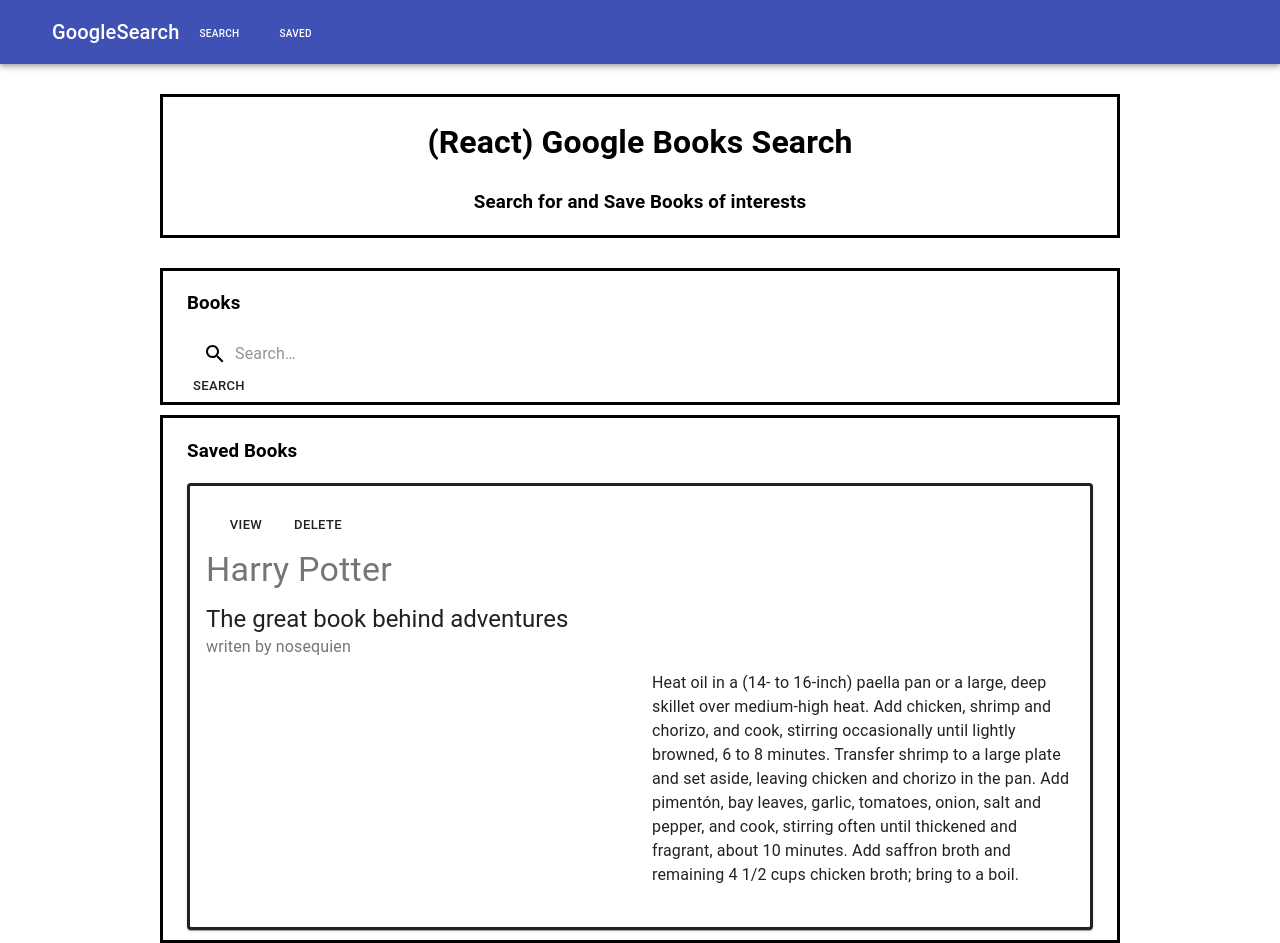
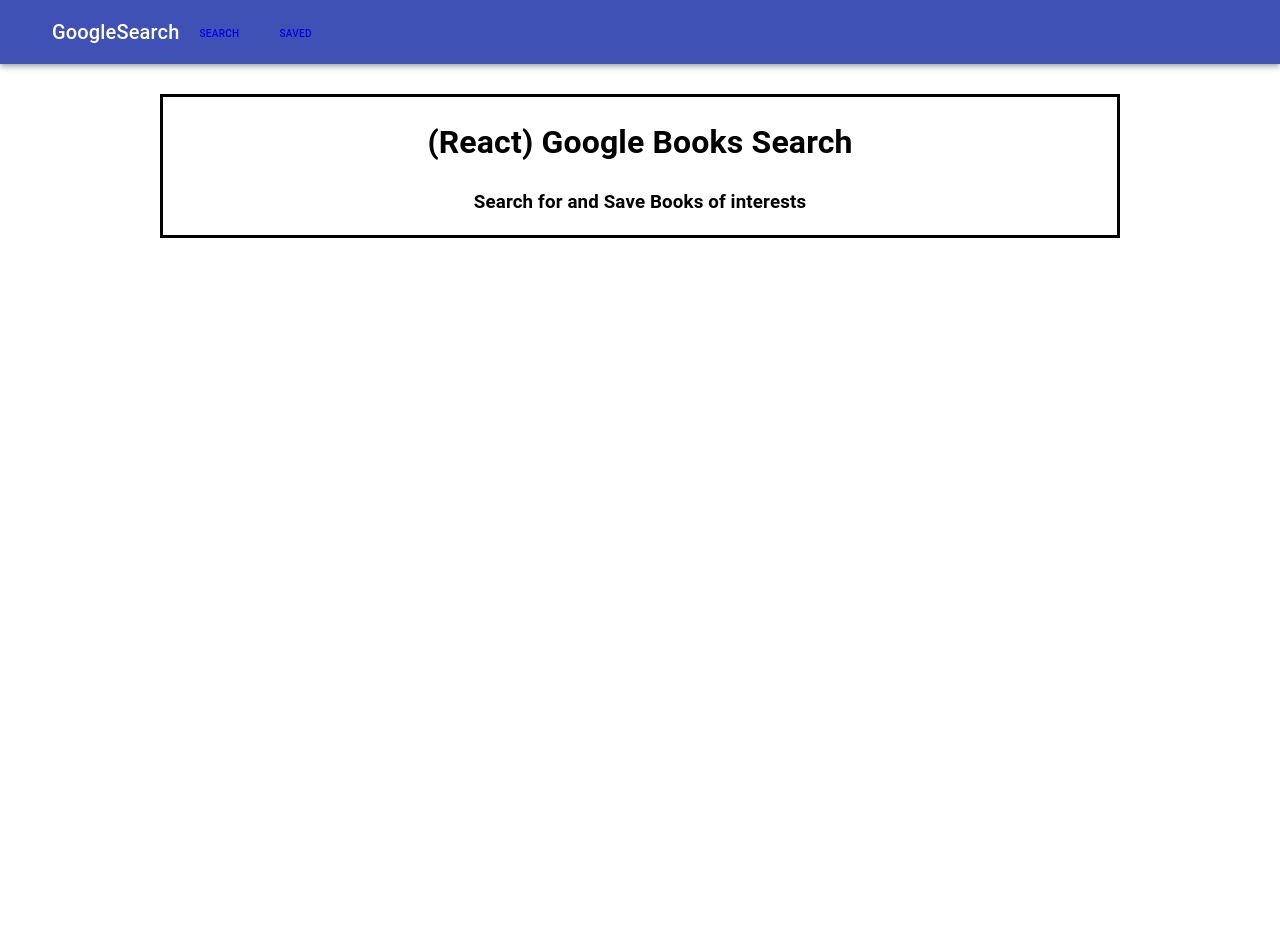
Before and after one commit to manuelr14/bookSearch-googleAPI, a React (Create React App) app in the folder client/: page / in a window 1280 px wide. After the commit the page ends 800 px from the top, so only its background shows below. Built offline with nearby package versions, Linux system fonts and the light colour scheme; the HTML template or start-up script is replaced by a standard one.

Commit message:
router added. linking a nd redirecting

```diff
--- a/client/package.json
+++ b/client/package.json
@@ -8,6 +8,7 @@
     "@material-ui/icons": "^4.9.1",
     "react": "^16.6.3",
     "react-dom": "^16.6.3",
+    "react-router-dom": "^5.1.2",
     "react-scripts": "^2.1.1"
   },
   "scripts": {
--- a/client/src/App.js
+++ b/client/src/App.js
@@ -1,5 +1,5 @@
 import React, { Component } from "react";
-
+import { BrowserRouter as Router, Route } from "react-router-dom";
 import logo from "./logo.svg";
 import "./App.css";
 import NavBar from "./components/Navbar";
@@ -14,7 +14,7 @@ function App() {
 
   return (
     <div>
-
+<Router>
       <NavBar />
       <Container maxWidth="md" style={{ borderWidth: '1px', border:'solid', marginBottom:'30px' }}>
         <Typography component="div"  >
@@ -24,10 +24,10 @@ function App() {
 
         </Typography>
       </Container>
+       <Route exact path="/Search" component={Search}/>
+       <Route exact path="/Saved" component={Saved}/>
 
-       {/* <Saved /> */}
-       <Search/>
-
+       </Router>
 
     </div>
 
--- a/client/src/components/Navbar.js
+++ b/client/src/components/Navbar.js
@@ -6,6 +6,7 @@ import Typography from '@material-ui/core/Typography';
 import Button from '@material-ui/core/Button';
 import IconButton from '@material-ui/core/IconButton';
 import MenuIcon from '@material-ui/icons/Menu';
+import { Link } from "react-router-dom";
 
 const useStyles = makeStyles((theme) => ({
   root: {
@@ -31,12 +32,16 @@ export default function ButtonAppBar() {
       <AppBar position="static" style={{ marginBottom: '30px' }}>
         <Toolbar>
           <IconButton edge="start" className={classes.menuButton} color="inherit" aria-label="menu">
-            {/* <MenuIcon /> */}
+
           </IconButton>
           <Typography variant="h6" className={classes.title}>
             GoogleSearch
+        <Link to="/Search">
           <Button color="inherit" className={classes.link}>Search</Button>
+          </Link>
+          <Link to="/Saved">
           <Button color="inherit"className={classes.link}>Saved</Button>
+          </Link>
           </Typography>
         </Toolbar>
       </AppBar>
```
